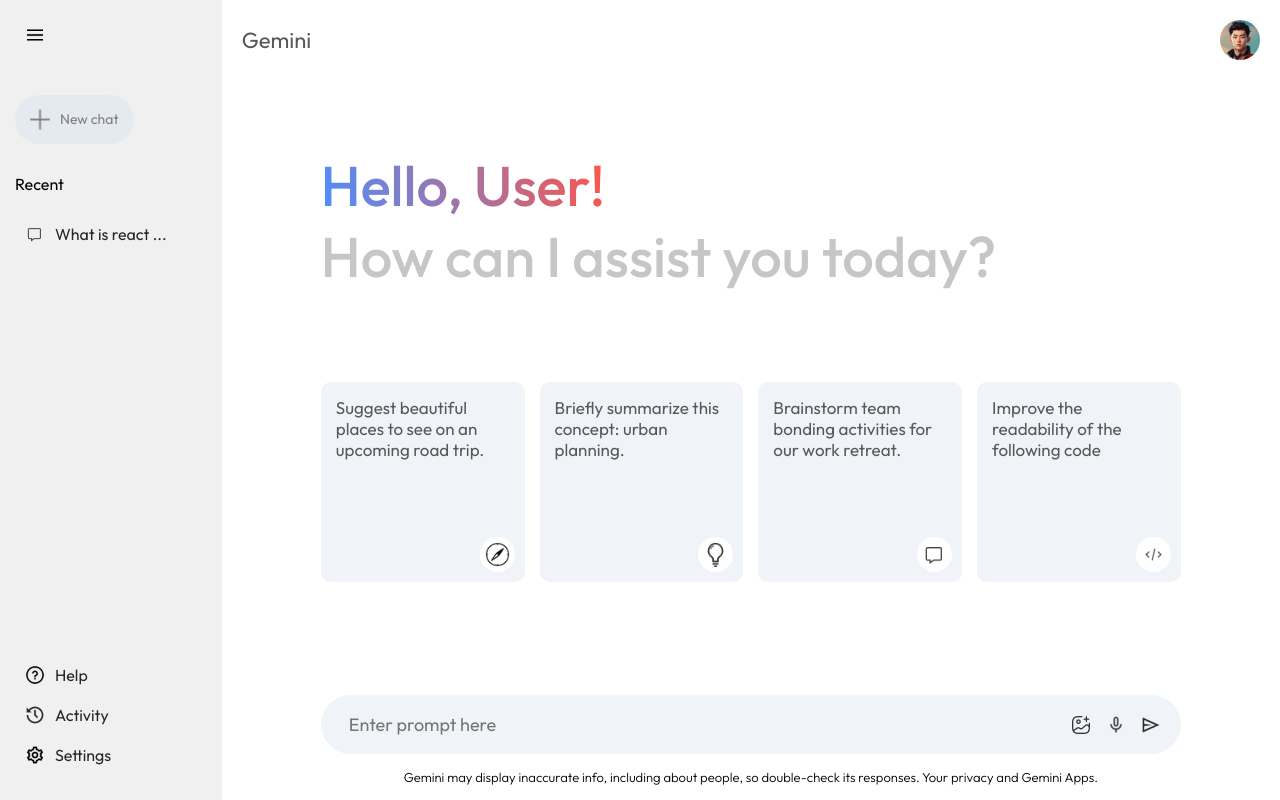
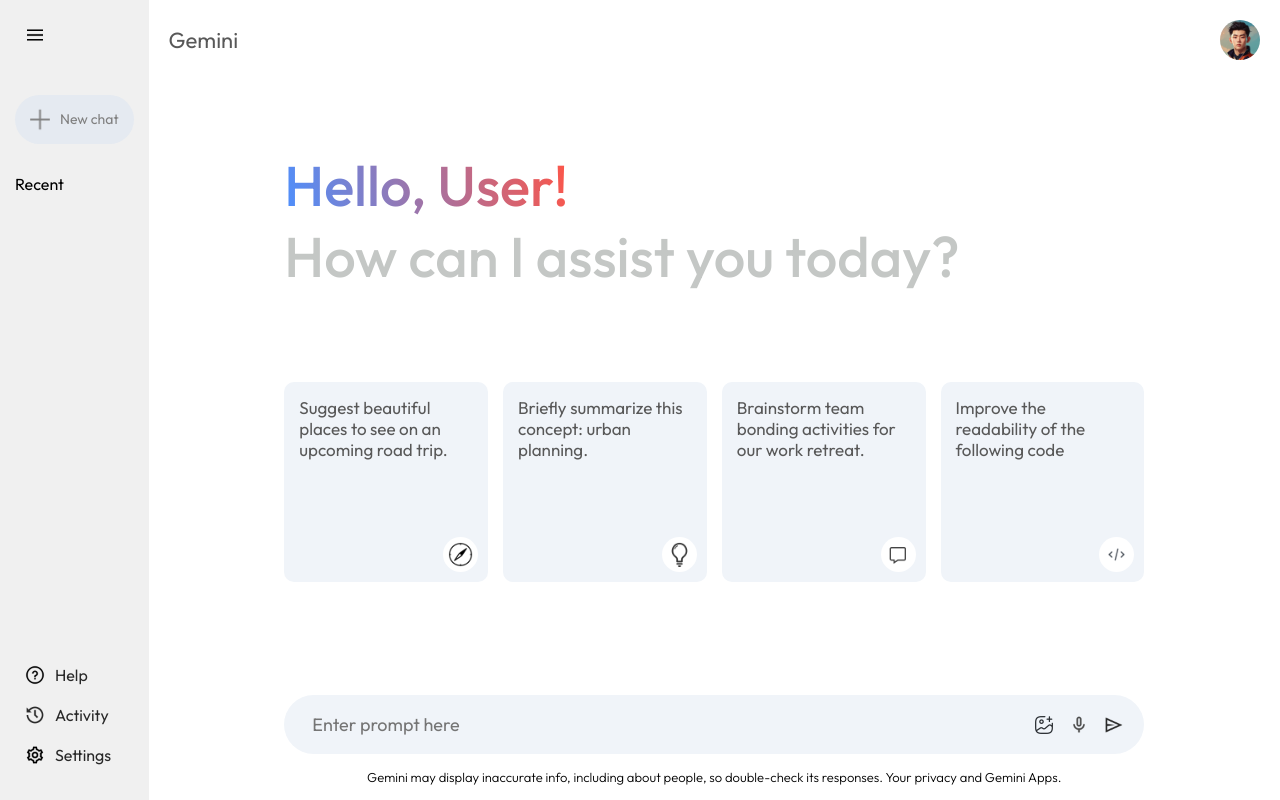
Before and after one commit to sainath-666/Gemini_Clone, a React (Vite) app: page / in a window 1280 px wide. Both pictures are taken after a click on the picture 35 px from the left and 35 px from the top of the page. Built offline with nearby package versions, Linux system fonts and the light colour scheme.

Commit message:
added featurs to sidebar

```diff
--- a/src/components/Sidebar/Sidebar.jsx
+++ b/src/components/Sidebar/Sidebar.jsx
@@ -1,25 +1,37 @@
-import React, { useState } from "react";
+import React, { useContext, useState } from "react";
 import "./Sidebar.css"; // Assuming you have a CSS file for styling
 import { assets } from "../../assets/assets"; // Adjust the path as necessary
+import { Context } from "../../context/Context";
 
 const Sidebar = () => {
   const [extended, setExtended] = useState(false);
+  const {onSent,prevPrompts,setRecentPrompt,newChat} = useContext(Context)
+
+  const loadPrompt = async (prompt) => {
+    setRecentPrompt(prompt)
+    await onSent(prompt)
+  }
 
   return (
     <div className="sidebar">
       <div className="top">
         <img onClick={() => setExtended(!extended)} className="menu" src={assets.menu_icon} alt="" />
-        <div className="new-chat">
+        <div onClick={() =>newChat() } className="new-chat">
           <img src={assets.plus_icon} alt="" />
           {extended ? <p>New chat</p> : null}
         </div>
         {extended ? (
           <div className="recent">
             <p className="recent-title">Recent</p>
-            <div className="recent-entry">
+            {prevPrompts.map((item,index)=>{
+              return(
+            <div onClick={()=>loadPrompt(item) } className="recent-entry">
               <img src={assets.message_icon} alt="" />
-              <p>What is react ...</p>
+              <p>{item.slice(0,18)} ...</p>
             </div>
+              )
+            })}
+
           </div>
         ) : null}
       </div>
--- a/src/context/Context.jsx
+++ b/src/context/Context.jsx
@@ -17,15 +17,28 @@
     }, 75 * index);
   };
 
+
+  const newChat = () => {
+    setLoading(false)
+    setShowResult(false)
+  }
+
   const onSent = async (prompt) => {
     setResultData("");
     setLoading(true);
     setShowResult(true);
-    setRecentPrompt(input);
-    setPrevPrompts(prev=>[...prev,input])
-    const response = await runChat(input);
+    let response;
+    if (prompt !== undefined){
+      response = await runChat(prompt);
+      setRecentPrompt(prompt)
+    }
+    else {
+      setPrevPrompts(prev=>[...prev,input])
+      setRecentPrompt(input)
+      response = await runChat(input)
+    }
     let responseArray = response.split("**");
-    let newResponse;
+    let newResponse="";
     for (let i = 0; i < responseArray.length; i++) {
       if (i === 0 || i % 2 !== 1) {
         newResponse += responseArray[i];
@@ -54,6 +67,7 @@
     resultData,
     input,
     setInput,
+    newChat
   };
 
   return (
```
